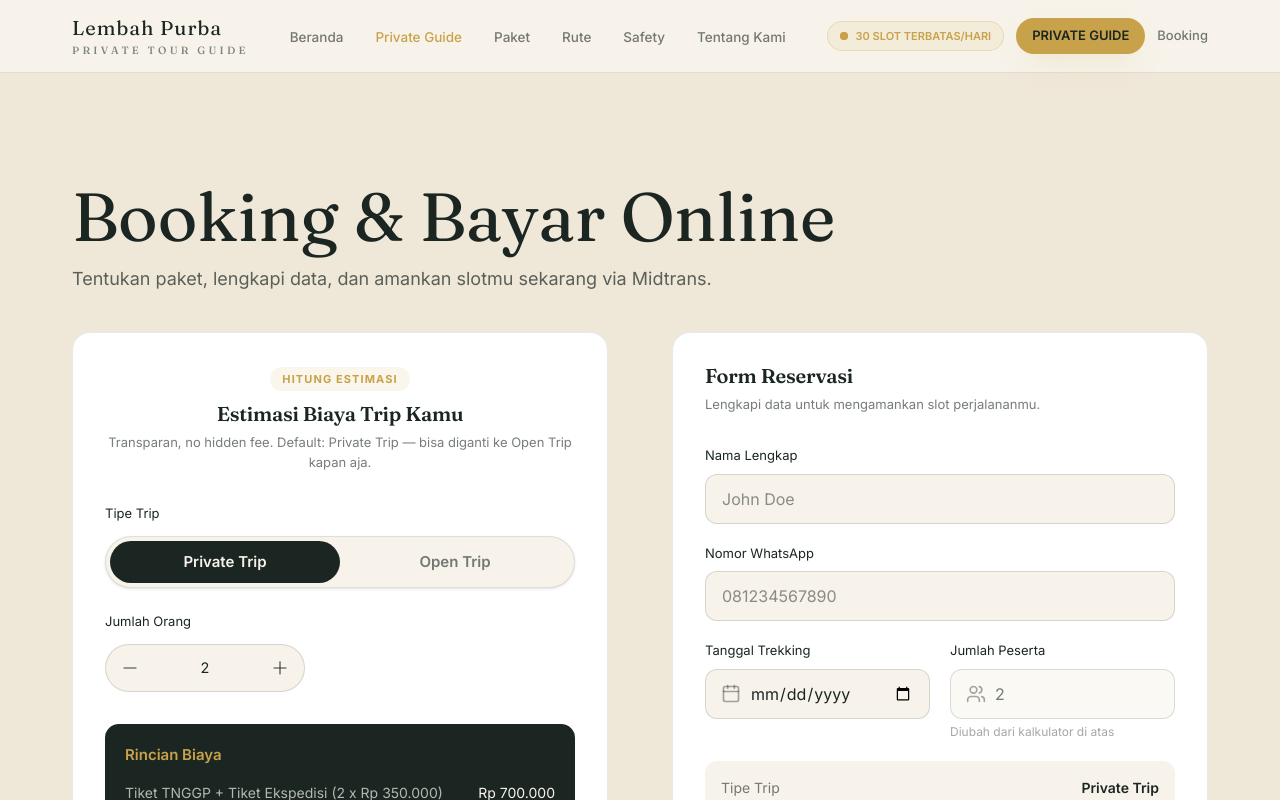
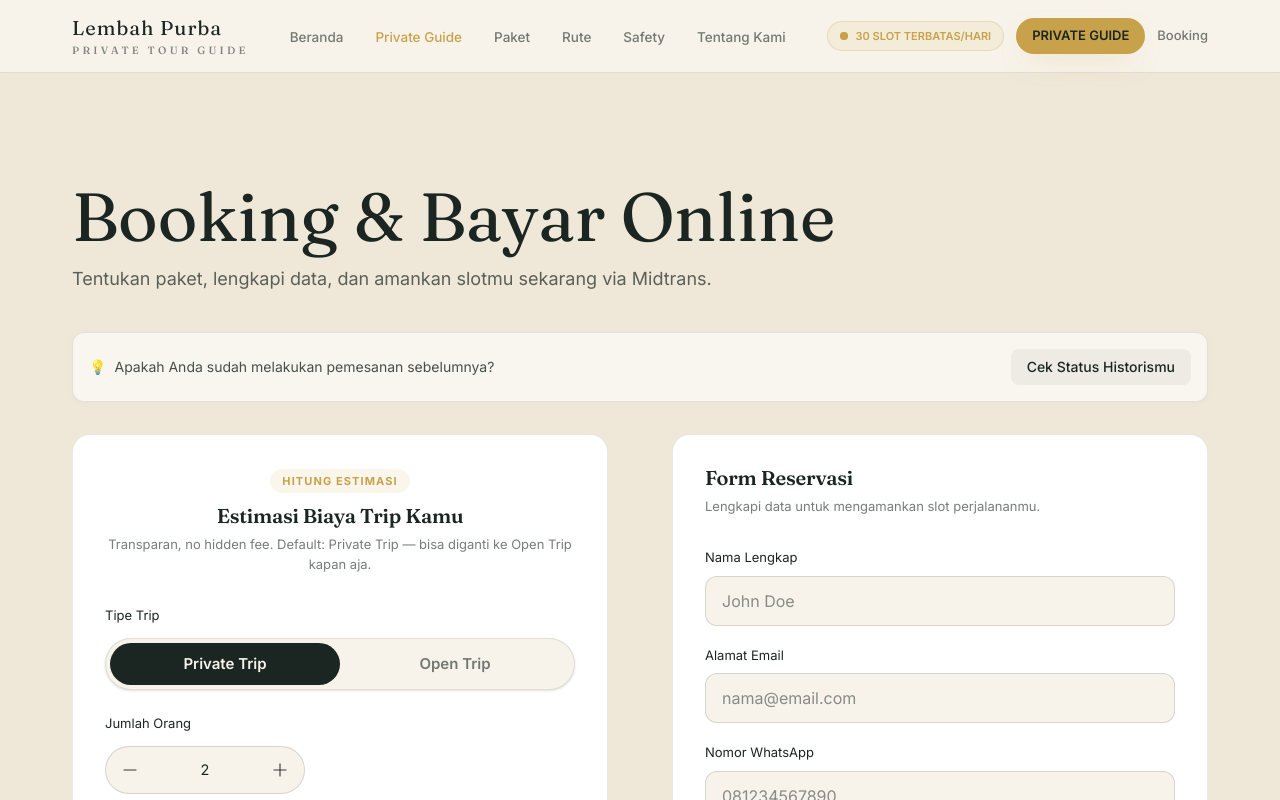
Before and after one commit to ilhamsaputra97/private-tour-guide-lembah-purba, a Next.js app: page /booking in a window 1280 px wide. Shown: the top 800 px of the page. Built offline with nearby package versions, Linux system fonts and the light colour scheme; no server answers.

Commit message:
feat(booking): tambahkan input email pada formulir reservasi dan transaksi

```diff
--- a/app/api/payment/create-transaction/route.ts
+++ b/app/api/payment/create-transaction/route.ts
@@ -8,6 +8,7 @@ export async function POST(req: NextRequest) {
     const body = await req.json()
     const {
       nama,
+      email,
       wa,
       tanggal,
       jumlah,
@@ -22,7 +23,7 @@ export async function POST(req: NextRequest) {
       tripType,
     })
 
-    const orderId = `RAE-${Date.now()}`
+    const orderId = `IPTGLPE-${Date.now()}`
     const amountToPay = paymentOption === "dp" ? Math.round(totalServer * 0.3) : totalServer
 
     // 2. Simpan booking ke Supabase dengan status pending
@@ -30,6 +31,7 @@ export async function POST(req: NextRequest) {
     const { error: insertError } = await supabaseAdmin.from("bookings").insert({
       order_id: orderId,
       nama,
+      email,
       wa_number: wa,
       tanggal_trekking: tanggal,
       jumlah_orang: jumlah,
@@ -54,6 +56,7 @@ export async function POST(req: NextRequest) {
       },
       customer_details: {
         first_name: nama,
+        email: email,
         phone: wa,
       },
       item_details: [
--- a/app/booking/page.tsx
+++ b/app/booking/page.tsx
@@ -8,6 +8,7 @@ import { PaymentMethodSummary } from "@/components/payment/PaymentMethodSummary"
 import { PaymentButton } from "@/components/payment/PaymentButton"
 import { PendingPaymentCard } from "@/components/payment/PendingPaymentCard"
 import { computeTotal } from "@/lib/pricing"
+import { GuestCheckModal } from "@/components/shared/GuestCheckModal"
 
 function BookingContent() {
   const searchParams = useSearchParams()
@@ -72,8 +73,23 @@ function BookingContent() {
           />
         </div>
       ) : (
-        <div className="grid gap-10 lg:grid-cols-[1fr_1fr] lg:items-start lg:gap-16">
-          {/* Left Column: Kalkulator (Section 8) */}
+        <>
+          <div className="mb-8 rounded-[12px] border border-charcoal/10 bg-white/60 p-4 text-center sm:flex sm:items-center sm:justify-between sm:text-left shadow-[0_2px_10px_rgba(0,0,0,0.02)]">
+            <div className="text-charcoal/80 text-sm">
+              <span className="mr-2">💡</span>
+              Apakah Anda sudah melakukan pemesanan sebelumnya?
+            </div>
+            <div className="mt-3 sm:mt-0">
+              <GuestCheckModal>
+                <span className="inline-block rounded-md bg-charcoal/5 px-4 py-2 text-sm font-medium text-charcoal hover:bg-charcoal/10 transition-colors cursor-pointer">
+                  Cek Status Historismu
+                </span>
+              </GuestCheckModal>
+            </div>
+          </div>
+
+          <div className="grid gap-10 lg:grid-cols-[1fr_1fr] lg:items-start lg:gap-16">
+            {/* Left Column: Kalkulator (Section 8) */}
           <div className="flex flex-col gap-10 lg:sticky lg:top-24">
             <CostCalculator
               jumlah={jumlah}
@@ -106,6 +122,7 @@ function BookingContent() {
                   <PaymentButton
                     formData={{
                       nama: formData?.name,
+                      email: formData?.email,
                       wa: formData?.whatsapp,
                       tanggal: formData?.date,
                       catatan: formData?.notes,
@@ -124,6 +141,7 @@ function BookingContent() {
             )}
           </div>
         </div>
+        </>
       )}
     </div>
   )
--- a/components/home/ReservationForm.tsx
+++ b/components/home/ReservationForm.tsx
@@ -8,6 +8,7 @@ import { CalendarIcon, Users, FileText } from "lucide-react"
 
 const reservationSchema = z.object({
   name: z.string().min(2, "Nama minimal 2 karakter"),
+  email: z.string().email("Format email tidak valid"),
   whatsapp: z.string().min(9, "Nomor WhatsApp tidak valid"),
   date: z.string().min(1, "Pilih tanggal trekking"),
   jumlah: z.number().min(1).max(30),
@@ -68,6 +69,18 @@ export function ReservationForm({
             className="w-full rounded-[12px] border border-charcoal/15 bg-sand px-4 py-3 outline-none transition-colors focus:border-gold"
           />
           {errors.name && <p className="mt-1 text-[13px] text-red-500">{errors.name.message}</p>}
+        </div>
+
+        {/* Email */}
+        <div>
+          <label className="text-body-sm mb-2 block font-semibold">Alamat Email</label>
+          <input
+            {...register("email")}
+            type="email"
+            placeholder="nama@email.com"
+            className="w-full rounded-[12px] border border-charcoal/15 bg-sand px-4 py-3 outline-none transition-colors focus:border-gold"
+          />
+          {errors.email && <p className="mt-1 text-[13px] text-red-500">{errors.email.message}</p>}
         </div>
 
         {/* WhatsApp */}
```
Also changed, not shown: app/api/payment/notification/route.ts (line endings or trailing spaces).
